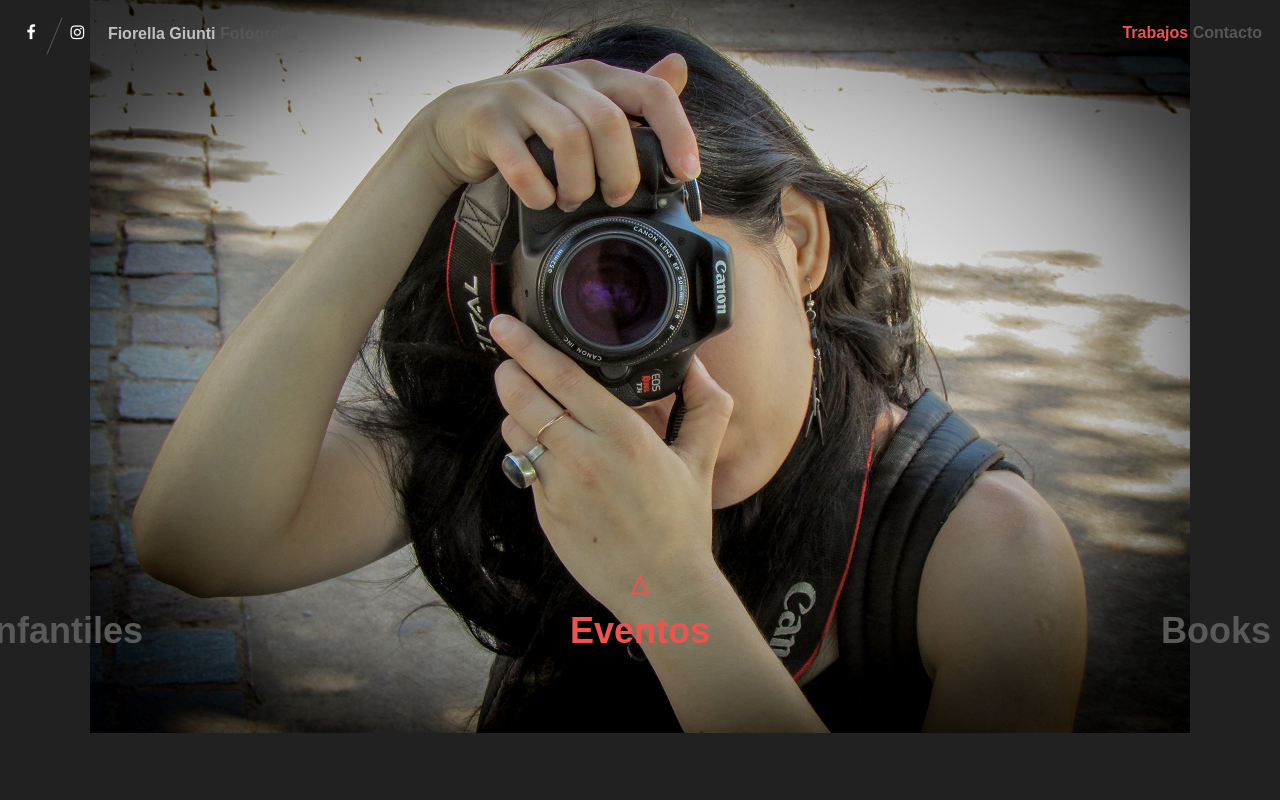
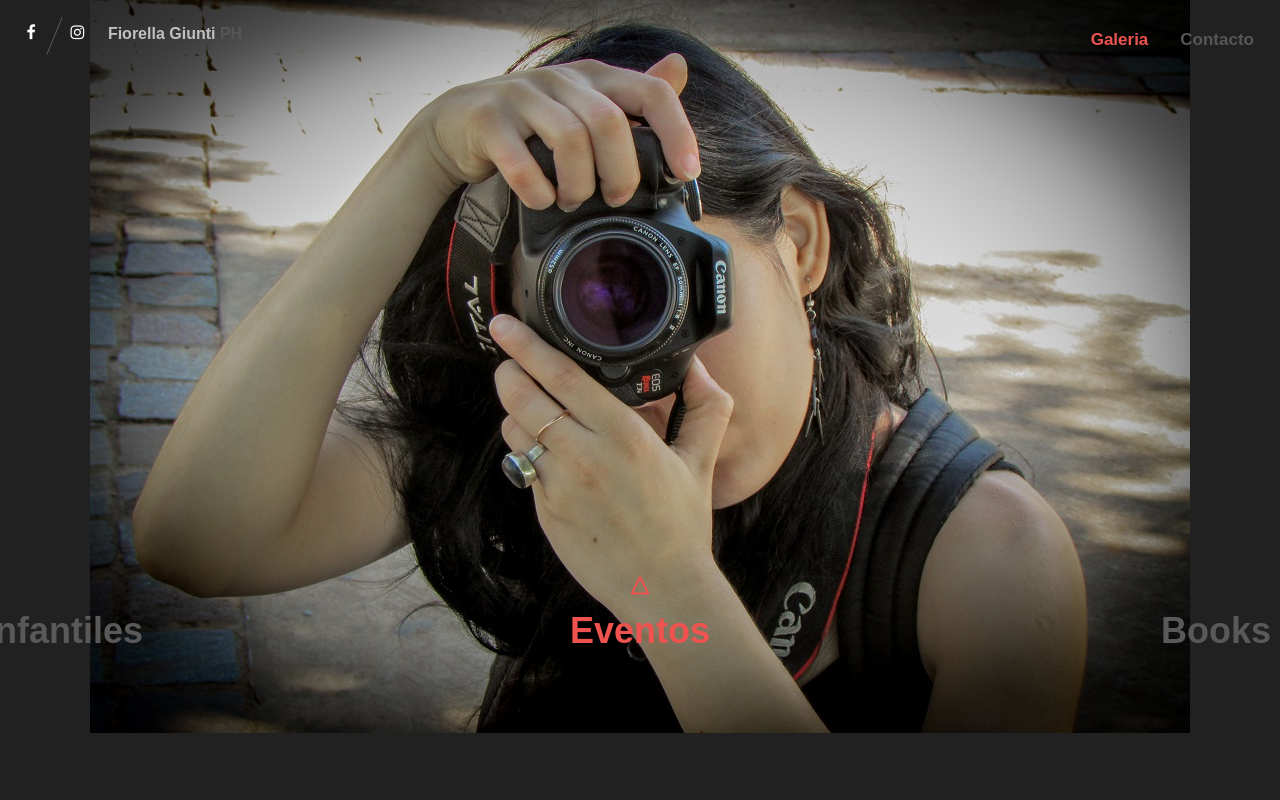
Before and after one commit to glasalvia/sitio_fotografia, a Django app: page / in a window 1280 px wide. Run offline with Django 3.2, Linux system fonts and the light colour scheme; data that the repository does not hold is empty; some libraries are stand-ins or nearby versions.

Commit message:
Se añade nuevo navbar y se emprolijan comentarios y espacios

```diff
--- a/sitio_fotografia/templates/base/base.html
+++ b/sitio_fotografia/templates/base/base.html
@@ -3,12 +3,13 @@
 <!DOCTYPE html>
 <html lang="es" class="no-js">
 <head>
+
 	<meta charset="UTF-8" />
 	<meta http-equiv="X-UA-Compatible" content="IE=edge">
 	<meta name="viewport" content="width=device-width, initial-scale=1">
 	<title>Fiorella Giunti Fotografia</title>
 	<meta name="description" content="Sitio de fotografia de Fiorella Carolina Giunti" />
-	<meta name="keywords" content="photography, template, layout, effect, expand, image stack, animation, flickity, tilt, Fotografia, eventos, Fiorella, Giunti, imagenes" />
+	<meta name="keywords" content="photography, fotografia, events, eventos, fiorella, giunti, images, imagenes" />
 	<meta name="author" content="glasalviacalio@gmail.com" />
 	<link rel="shortcut icon" href="favicon.ico">
 	<link rel="stylesheet" type="text/css" href="{% static 'css/normalize.css' %}"/>
@@ -16,7 +17,6 @@
 	<link rel="stylesheet" type="text/css" href="{% static 'css/main.css' %}"/>
 	<link rel="stylesheet" type="text/css" href="{% static 'css/sitio.css' %}"/>
 	<script src="{% static 'js/modernizr.custom.js' %}"></script>
-
 
 </head>
 <body>
@@ -30,7 +30,6 @@
 
 		 {% block navbar %}
 		<header class="codrops-header">
-
 
 			<div class="codrops-links">
 				<div class="row">
@@ -47,12 +46,14 @@
 				</div>
 			</div>
 
-			<h1 class="codrops-title">Fiorella Giunti <span>Fotografia</span></h1>
-			<nav class="menu">
-				<!-- <a class="menu__item" href="{% url 'sobre_mi' %}"><span>Sobre mi</span></a> -->
-				<a id="menu_1" class="menu__item" href="{% url 'index' %}"><span>Trabajos</span></a>
-				<a id="menu_2" class="menu__item" href="{% url 'contacto' %}"><span>Contacto</span></a>
-			</nav>
+			<h1 class="codrops-title">Fiorella Giunti <span>PH</span></h1>
+
+			<div class="topnav" id="myTopnav">
+			  <a id="menu_1" href="{% url 'index' %}" class="menu__item">Galeria</a>
+			  <a id="menu_2" href="{% url 'contacto' %}" class="menu__item">Contacto</a>
+			  <a href="javascript:void(0);" class="icon" onclick="myFunction()">&#9776;</a>
+			</div>
+
 		</header>
 
 		{% endblock %}
@@ -60,13 +61,8 @@
 		{% block content %}
 		{% endblock %}
 
-
-
-		<!-- /stacks -->
-		<img class="loader" src="{% static 'img/three-dots.svg' %}" width="60" alt="Loader image" />
+		<!--<img class="loader" src="{% static 'img/three-dots.svg' %}" width="60" alt="Loader image" />-->
 	</div>
-	<!-- /container -->
-
 
 	<script src="{% static 'js/flickity.pkgd.min.js' %}"></script>
 	<script src="{% static 'js/smoothscroll.js' %}"></script>
```
